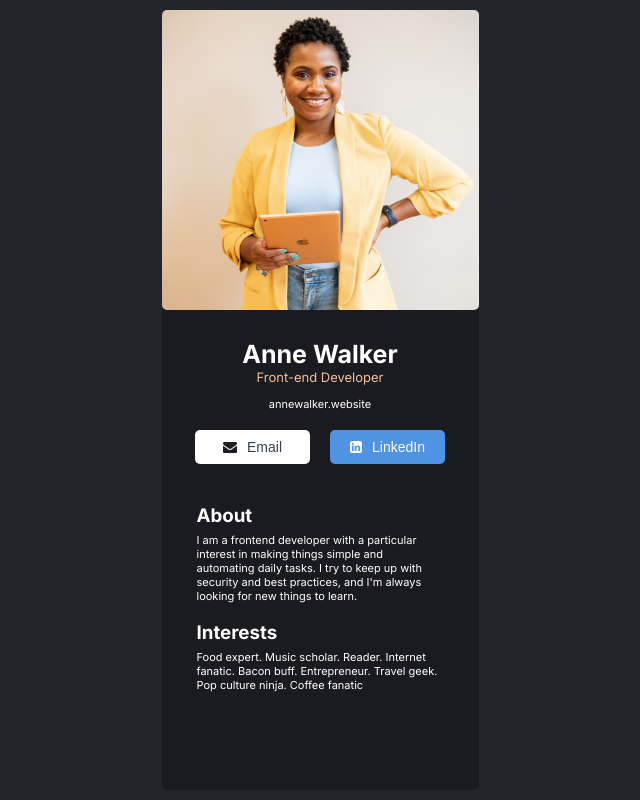
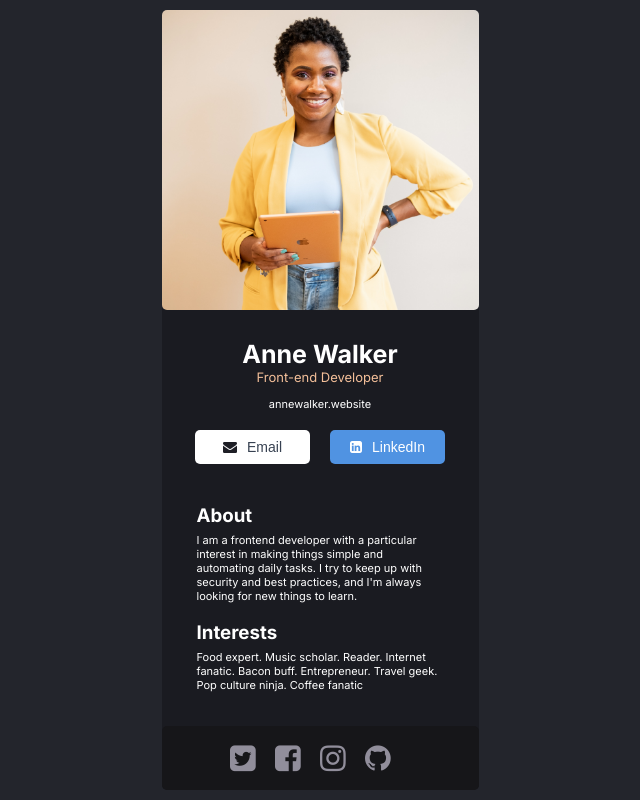
Before and after one commit to hollowayjenelle/digital-business-card, a React (Create React App) app: page / in a window 1280 px wide. Shown: the whole page, without its empty margins (320-960 px from the left). Built offline with nearby package versions, Linux system fonts and the light colour scheme.

Commit message:
change App.css to add styling to Socials component

```diff
--- a/src/App.css
+++ b/src/App.css
@@ -15,6 +15,7 @@ body{
     place-self: center;
     background-color: #1A1B21;
     border-radius: 5px;
+    position: relative;
 }
 
 .profile-pic{
@@ -100,3 +101,21 @@ body{
 .about-info > h3{
     margin-bottom: -5px;
 }
+
+.socials-bar{
+    background-color: #161619;
+    display: flex;
+    align-items: center;
+    justify-content: center;
+    width: 317px;
+    height: 64px;
+    position: absolute;
+    bottom: 0px;
+    border-radius: 5px;
+}
+
+.socials-bar > i{
+    width: 45px;
+    font-size: 30px;
+    color: #918E9B
+}
--- a/src/App.js
+++ b/src/App.js
@@ -2,6 +2,7 @@ import './App.css';
 import ProfileHeader from './components/ProfileHeader';
 import Contact from './components/Contact';
 import About from './components/About';
+import Socials from './components/Socials';
 
 function App() {
   return (
@@ -9,6 +10,7 @@ function App() {
       <ProfileHeader />
       <Contact />
       <About />
+      <Socials />
     </div>
   );
 }
--- a/src/components/Socials.js
+++ b/src/components/Socials.js
@@ -1,3 +1,10 @@
 export default function Socials(){
-
+    return(
+        <div className="socials-bar">
+            <i class="fa fa-twitter-square"></i>
+            <i class="fa fa-facebook-square"></i>
+            <i class="fa fa-instagram"></i>
+            <i class="fa fa-github"></i>
+        </div>
+    )
 }
```
